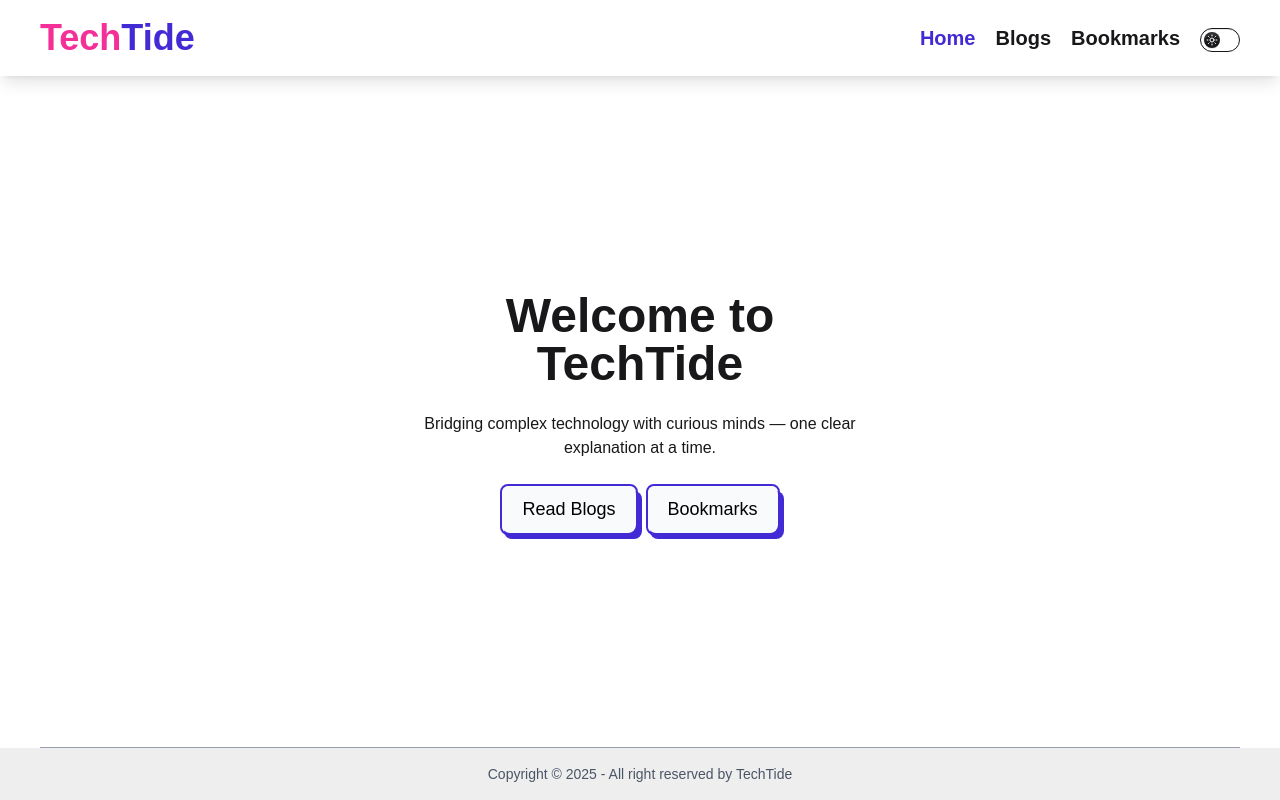
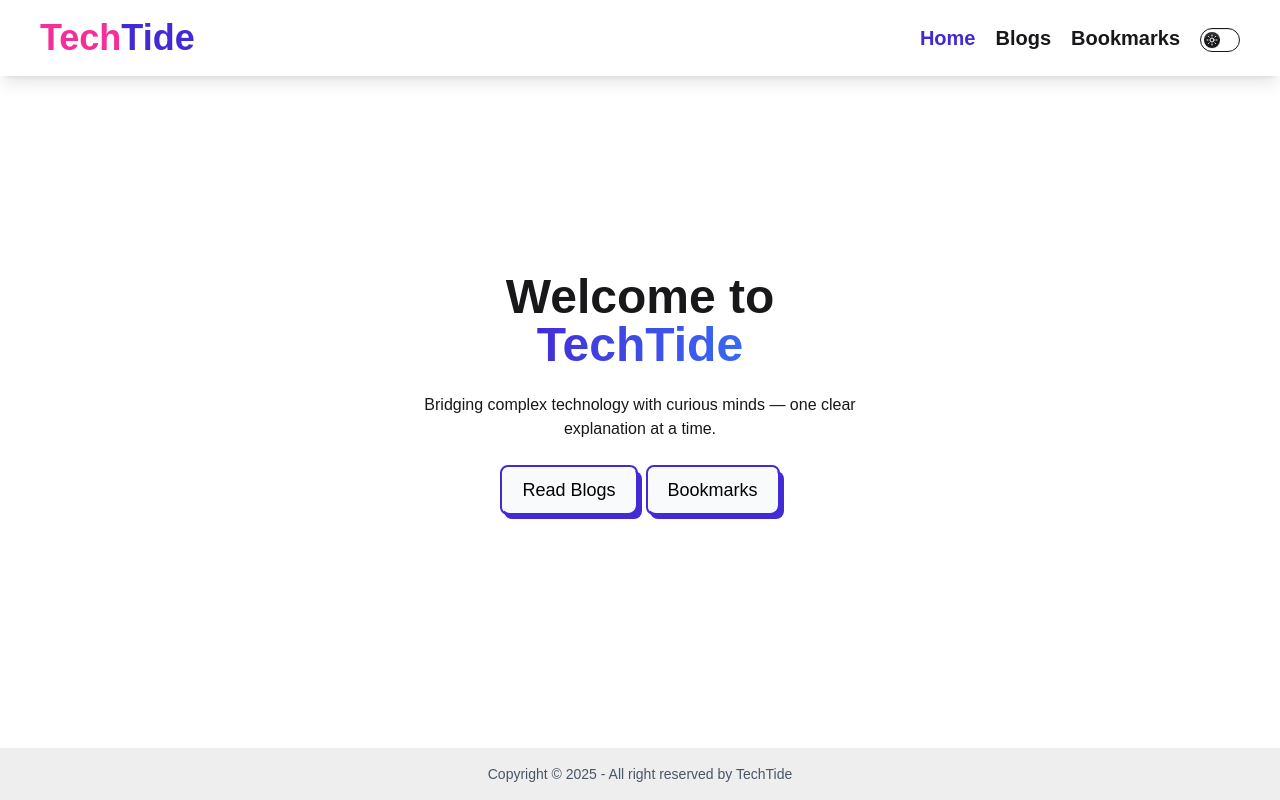
Before and after one commit to LaboneeAktar/tech-tide, a React (Vite) app: page / in a window 1280 px wide. Built offline with nearby package versions, Linux system fonts and the light colour scheme; a web font is replaced by a local one.

Commit message:
Set animation in banner

```diff
--- a/src/Components/Footer.jsx
+++ b/src/Components/Footer.jsx
@@ -3,7 +3,6 @@ import React from "react";
 const Footer = () => {
   return (
     <div>
-      <hr className="text-gray-400 mx-10" />
       <footer className="footer sm:footer-horizontal footer-center bg-base-300 text-gray-600 p-4">
         <aside>
           <p>
--- a/src/Components/Hero.jsx
+++ b/src/Components/Hero.jsx
@@ -6,7 +6,12 @@ const Hero = () => {
       <div className="hero">
         <div className="hero-content text-center">
           <div className="max-w-md">
-            <h1 className="text-5xl font-bold">Welcome to TechTide</h1>
+            <h1 className="text-5xl font-bold">
+              Welcome to{" "}
+              <span className="bg-gradient-to-r from-primary via-blue-500 to-secondary text-transparent bg-clip-text animate-gradient">
+                TechTide
+              </span>{" "}
+            </h1>
             <p className="py-6">
               Bridging complex technology with curious minds — one clear
               explanation at a time.
--- a/src/Pages/Blogs.jsx
+++ b/src/Pages/Blogs.jsx
@@ -2,7 +2,7 @@ import React from "react";
 
 const Blogs = () => {
   return (
-    <div>
+    <div className="mt-20">
       <h2>This is blogs</h2>
     </div>
   );
--- a/src/Pages/Home.jsx
+++ b/src/Pages/Home.jsx
@@ -1,10 +1,13 @@
 import Hero from "../Components/Hero";
+import wave from "../assets/wave.svg";
 
 const Home = () => {
   return (
     <>
-      <div className="flex justify-center items-center min-h-[calc(100vh-133px)]">
+      <div className="relative flex flex-col justify-center items-center min-h-[calc(100vh-92px)]">
         <Hero></Hero>
+
+        <img className="absolute bottom-0 w-full -z-10" src={wave} alt="" />
       </div>
     </>
   );
--- a/src/index.css
+++ b/src/index.css
@@ -3,3 +3,22 @@
 body {
   font-family: "Winky Rough", sans-serif;
 }
+
+.animate-gradient {
+  background-size: 300%;
+  -webkit-animation: animatedgradient 6s ease infinite alternate;
+  -moz-animation: animatedgradient 6s ease infinite alternate;
+  animation: animatedgradient 6s ease infinite alternate;
+}
+
+@keyframes animatedgradient {
+  0% {
+    background-position: 0% 50%;
+  }
+  50% {
+    background-position: 100% 50%;
+  }
+  100% {
+    background-position: 0% 50%;
+  }
+}
--- a/src/layouts/MainLayout.jsx
+++ b/src/layouts/MainLayout.jsx
@@ -6,12 +6,12 @@ const MainLayout = () => {
   return (
     <div>
       {/* Navbar */}
-      <div className="h-20">
+      <div className="h-10">
         <Navbar></Navbar>
         <h1>Navbar</h1>
       </div>
 
-      <div className="min-h-[calc(100vh-133px)]">
+      <div className="min-h-[calc(100vh-92px)]">
         <Outlet></Outlet>
       </div>
 
```
Also changed, not shown: src/assets/wave.svg (added).
